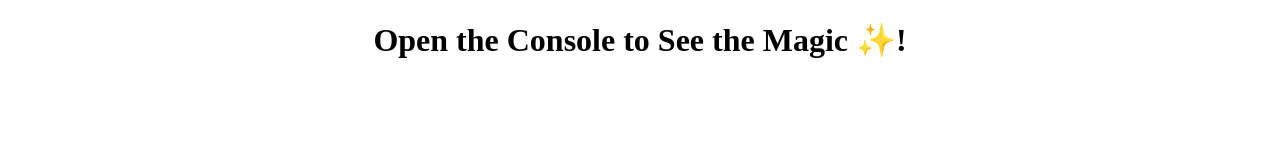
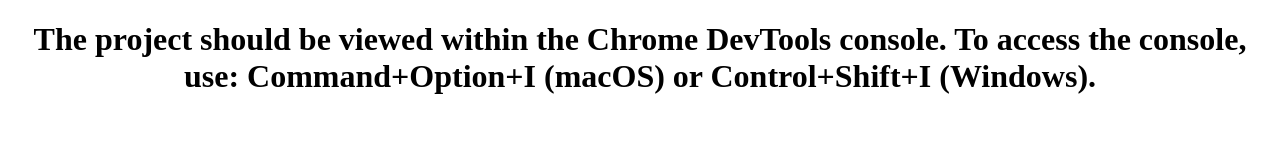
Before and after one commit to Jonathon10k/Console-Finances, a plain HTML site: page index.html in a window 1280 px wide. Drawn offline with Linux system fonts and the light colour scheme.

```diff
--- a/index.html
+++ b/index.html
@@ -7,7 +7,7 @@
   <title>M4 Challenge</title>
 </head>
 <body>
-  <h1 style="text-align:center;">Open the Console to See the Magic ✨! </h1>
+  <h1 style="text-align:center;">The project should be viewed within the Chrome DevTools console. To access the console, use: Command+Option+I (macOS) or Control+Shift+I (Windows).</h1>
   <script src="index.js"></script>
 </body>
 </html>
```
Also changed, not shown: images/screenshot.png.
